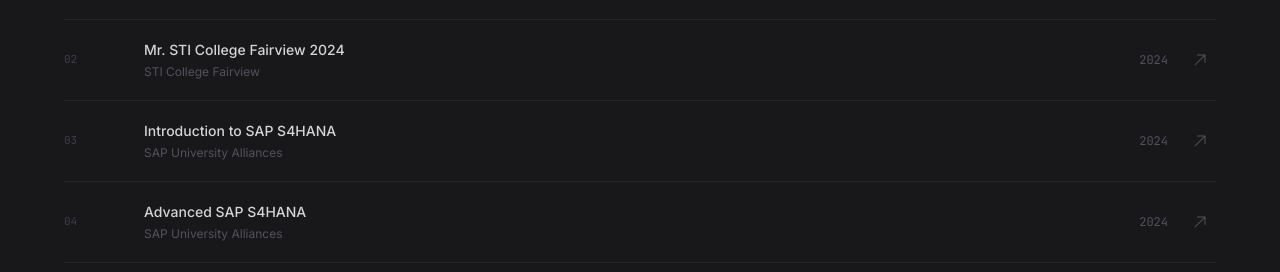
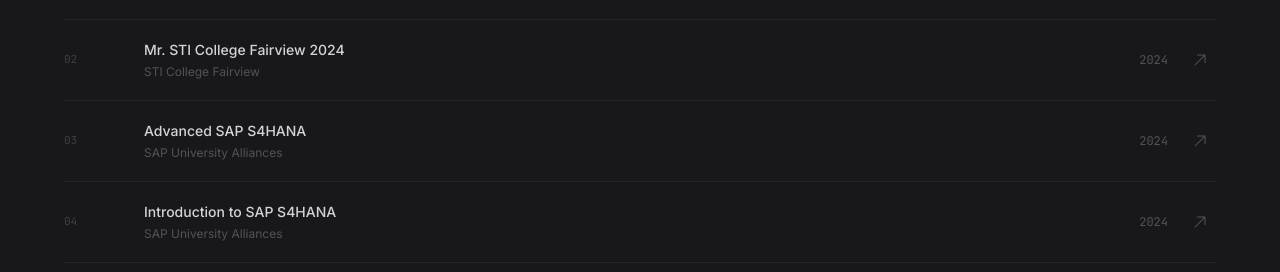
Before and after one commit to brixskata/Portfolio, a React (Vite) app: page / in a window 1280 px wide. Shown: the part 5706-5978 px from the top of the page. Built offline with nearby package versions, Linux system fonts and the light colour scheme.

Commit message:
ui changes

```diff
--- a/src/data/certificates.ts
+++ b/src/data/certificates.ts
@@ -13,17 +13,17 @@
     year: "2024",
     url: "/certificates/MR%20STI%20COLLEGE%20FAIRVIEW%202024.pdf",
   },
+   {
+    name: "Advanced SAP S4HANA",
+    issuer: "SAP University Alliances",
+    year: "2024",
+    url: "/certificates/QUILING%2C%20MARION%20BRIX%20%281%29.pdf",
+  },
   {
     name: "Introduction to SAP S4HANA",
     issuer: "SAP University Alliances",
     year: "2024",
     url: "/certificates/QUILING%20-%20SAP.pdf",
-  },
-  {
-    name: "Advanced SAP S4HANA",
-    issuer: "SAP University Alliances",
-    year: "2024",
-    url: "/certificates/QUILING%2C%20MARION%20BRIX%20%281%29.pdf",
   },
   {
     name: "Cloud Fundamentals for IT Support",
```
